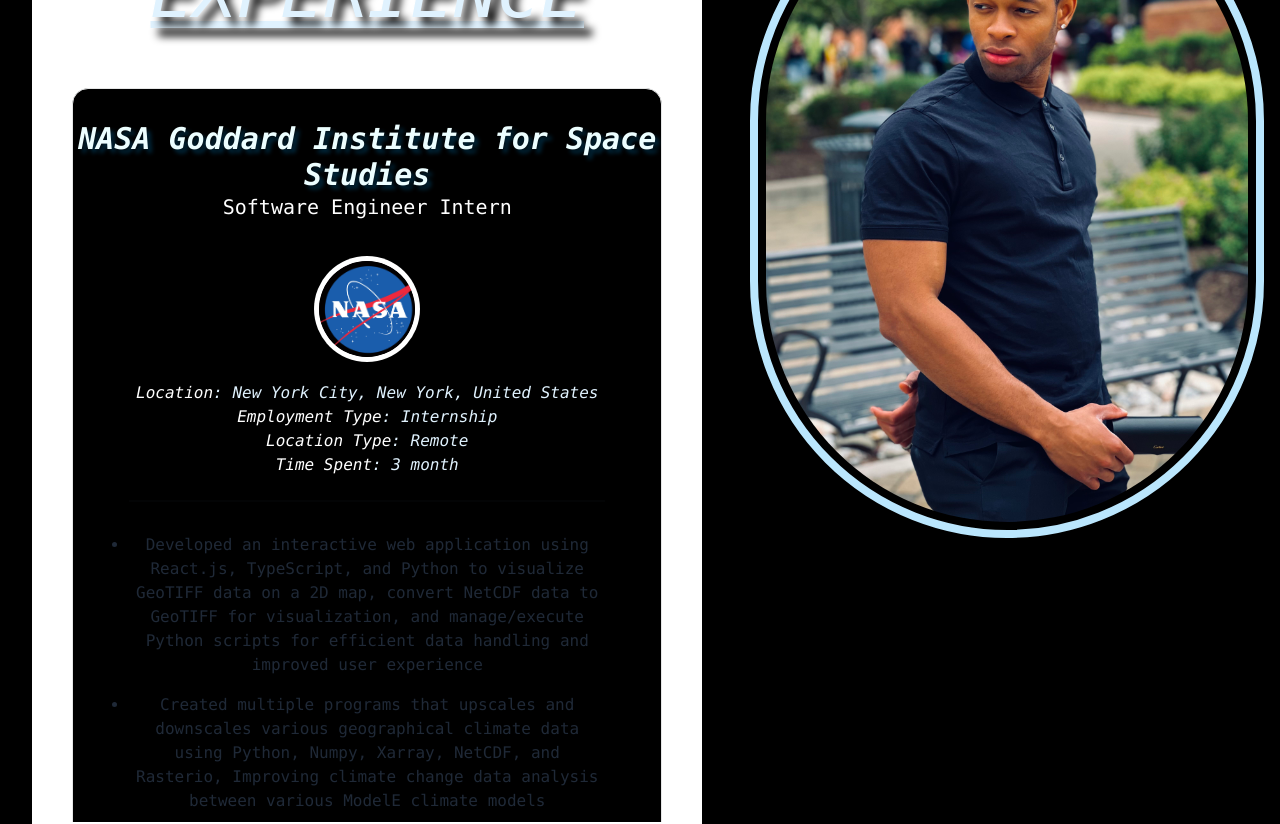
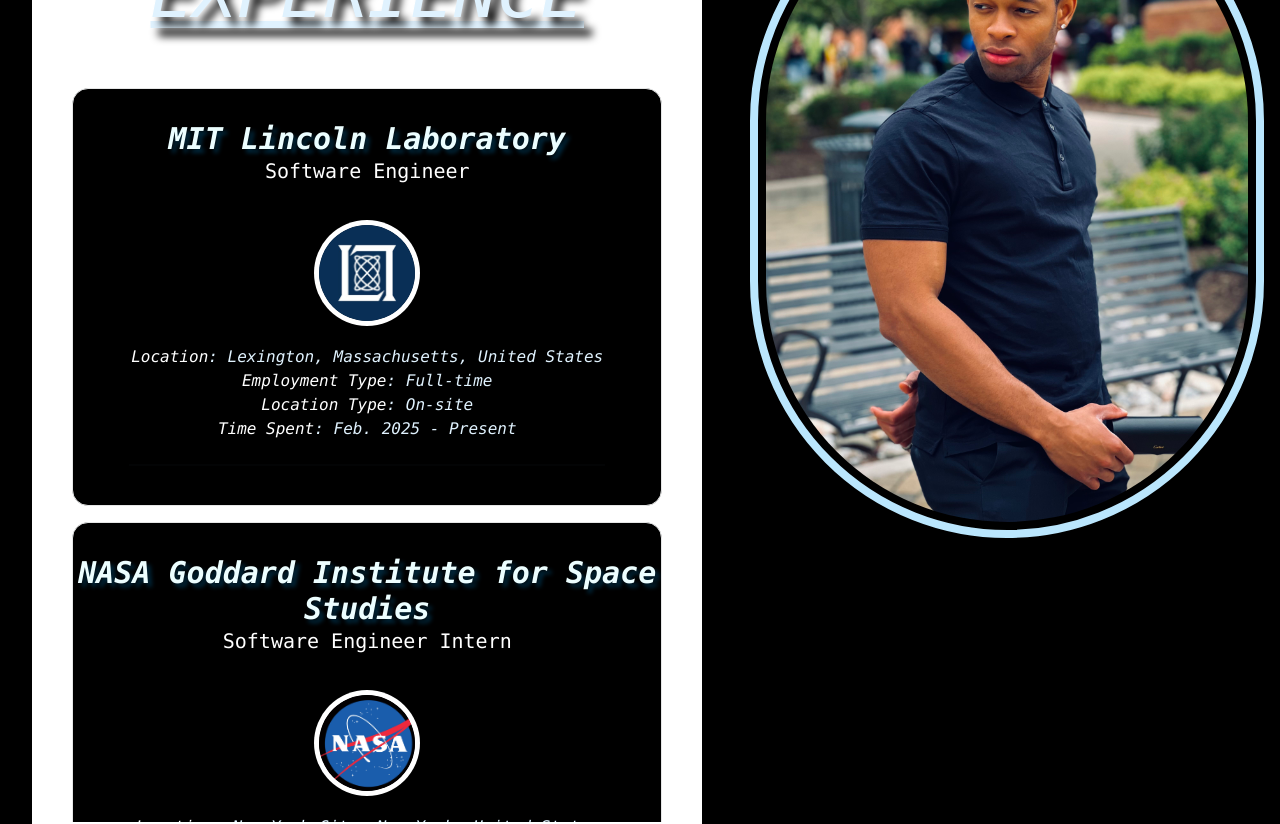
Before and after one commit to Rich4ever11/portfolio-webapp, a React (Create React App) app: page / in a window 1280 px wide. Shown: the part 960-1784 px from the top of the page. Built offline with nearby package versions, Linux system fonts and the light colour scheme.

Commit message:
updated card and time spent

```diff
--- a/src/components/ProjectCard/ProjectCard.js
+++ b/src/components/ProjectCard/ProjectCard.js
@@ -14,7 +14,7 @@
       <div
         // md:w-96 w-42
         className="rounded-lg bg-black hover:bg-slate-800 shadow-xl shadow-slate-800 transition ease-in-out delay-150 duration-300"
-        style={{ width: "500px" }}
+        style={{ width: "625px" }}
       >
         <div className="py-4 overflow-x-scroll">
           <h2 className="card-title md:text-4xl text-xl text-white font-thin divider px-2">
--- a/src/components/Projects.js
+++ b/src/components/Projects.js
@@ -20,10 +20,10 @@
                     PROJECTS
                   </h1>
                 </div>
-                <div className="flex justify-items-center overflow-x-scroll ">
+                <div className="flex justify-items-center overflow-x-scroll">
                   {projectList.map((project, index) => {
                     return (
-                      <div className="flex justify-center" key={index}>
+                      <div className="" key={index}>
                         <ProjectCard
                           projectBanner={project.projectBanner}
                           projectName={project.projectName}
--- a/src/data/experience.json
+++ b/src/data/experience.json
@@ -1,12 +1,22 @@
 {
   "experiences": [
+    {
+      "location": "MIT Lincoln Laboratory",
+      "position": "Software Engineer",
+      "area": "Lexington, Massachusetts, United States",
+      "timeTotal": "Feb. 2025 - Present",
+      "locationType": "On-site",
+      "employmentType": "Full-time",
+      "logo": "./static/logo/mitlogo.jpg",
+      "duties": []
+    },
     {
       "location": "NASA Goddard Institute for Space Studies",
       "position": "Software Engineer Intern",
       "area": "New York City, New York, United States",
-      "timeTotal": "3 month",
+      "timeTotal": "Aug. 2024 - Dec. 2024",
       "locationType": "Remote",
-      "employmentType": "Internship",
+      "employmentType": "Part-time",
       "logo": "./static/logo/nasalogo.jpg",
       "duties": [
         "Developed an interactive web application using React.js, TypeScript, and Python to visualize GeoTIFF data on a 2D map, convert NetCDF data to GeoTIFF for visualization, and manage/execute Python scripts for efficient data handling and improved user experience",
@@ -18,7 +28,7 @@
       "location": "MIT Lincoln Laboratory",
       "position": "Full Stack Software Engineer Intern",
       "area": "Lexington, Massachusetts, United States",
-      "timeTotal": "4 months",
+      "timeTotal": "May 2024 - Aug. 2024",
       "locationType": "On-site",
       "employmentType": "Internship",
       "logo": "./static/logo/mitlogo.jpg",
@@ -34,7 +44,7 @@
       "location": "United States Department of Defense",
       "position": "Next Level Leaders (Computer Scientist)",
       "area": "Fort George G. Meade, Maryland, United States",
-      "timeTotal": "8 months",
+      "timeTotal": "Oct. 2023 – May 2024",
       "locationType": "On-site",
       "employmentType": "Part-time",
       "logo": "./static/logo/dodlogo.svg",
@@ -50,7 +60,7 @@
       "location": "University of Maryland, Baltimore County",
       "position": "Graduate Computer Science Teaching Assistant",
       "area": "Baltimore, Maryland, United States",
-      "timeTotal": "10 months",
+      "timeTotal": "Aug. 2023 – May 2024",
       "locationType": "Hybrid",
       "employmentType": "Full-time",
       "logo": "./static/logo/umbclogo.png",
@@ -64,7 +74,7 @@
       "location": "Johns Hopkins University Applied Physics Laboratory",
       "position": "Python Developer & Data Engineer",
       "area": "Laurel, Maryland, United States",
-      "timeTotal": "3 months",
+      "timeTotal": "June 2023 – Aug. 2023",
       "locationType": "On-site",
       "employmentType": "Internship",
       "logo": "./static/logo/apllogo.jpg",
@@ -80,7 +90,7 @@
       "location": "Cyber Pack Ventures, Inc. w/ NIST",
       "position": "Software Developer & Static Software Analysis Researcher",
       "area": "Columbia, Maryland, United States",
-      "timeTotal": "3 months",
+      "timeTotal": "Mar. 2023 – June 2023",
       "locationType": "Remote",
       "employmentType": "Part-time",
       "logo": "./static/logo/NIST.png",
@@ -95,7 +105,7 @@
       "location": "University of Maryland, Baltimore County",
       "position": "Undergraduate Computer Science Teaching Assistant",
       "area": "Baltimore, Maryland, United States",
-      "timeTotal": "11 months",
+      "timeTotal": "Aug. 2021 – Jan. 2023",
       "locationType": "On-site",
       "employmentType": "Part-time",
       "logo": "./static/logo/umbclogo.png",
@@ -109,7 +119,7 @@
       "location": "U.S. Army Aberdeen Test Center",
       "position": "Software Engineer, Autonomy and Analysis",
       "area": "Aberdeen, Maryland, United States",
-      "timeTotal": "3 months",
+      "timeTotal": "June 2022 – Aug. 2022",
       "locationType": "On-site",
       "employmentType": "Internship",
       "logo": "./static/logo/armylogo.png",
```
